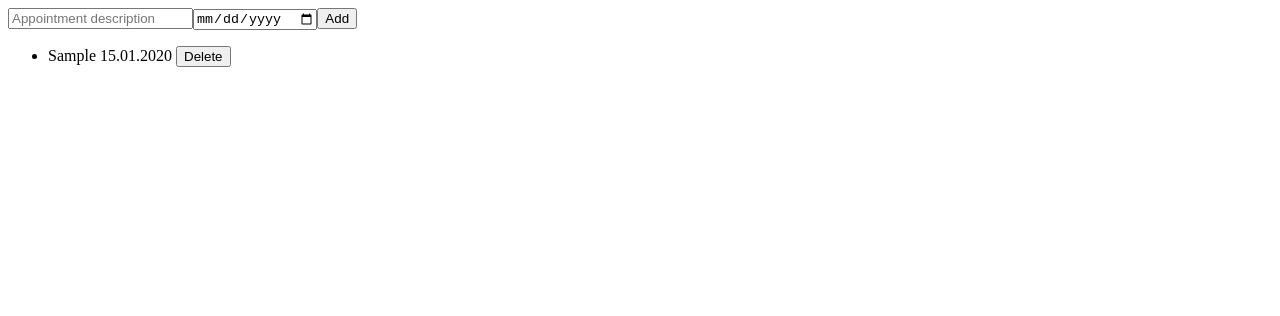
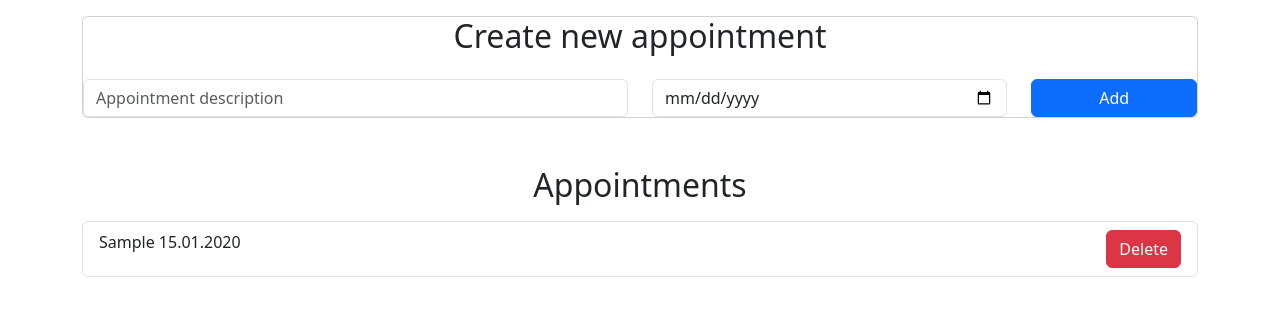
Before and after one commit to AndrDemchuk/angular26-1, an Angular app in the folder appointment-app/: page / in a window 1280 px wide. Both pictures are taken after typing "Sample", "2020-01-15" into the empty fields and a click on the button "Add". Shown: the top 316 px of the page. Built offline with nearby package versions, Linux system fonts and the light colour scheme.

Commit message:
lecture 27 / bootstrap

```diff
--- a/appointment-app/package.json
+++ b/appointment-app/package.json
@@ -18,6 +18,7 @@
     "@angular/platform-browser": "^16.1.0",
     "@angular/platform-browser-dynamic": "^16.1.0",
     "@angular/router": "^16.1.0",
+    "bootstrap": "5.3",
     "rxjs": "~7.8.0",
     "tslib": "^2.3.0",
     "zone.js": "~0.13.0"
--- a/appointment-app/src/app/appointment-list/appointment-list.component.html
+++ b/appointment-app/src/app/appointment-list/appointment-list.component.html
@@ -1,12 +1,30 @@
-<div>
-    <input [(ngModel)]="newAppointmentTitle" placeholder="Appointment description">
-    <input [(ngModel)]="newAppointmentDate" type="date" placeholder="Appointment date">
-    <button (click)="addAppointment()">Add</button>
+<div class="container">
+    <div class="card mt-3">
+        <div class="row">
+            <div class="col">
+                <h2 class="text-center">Create new appointment</h2>
+            </div>
+        </div>
+        <div class="row mt-3">
+            <div class="col-md-6">
+                <input class="form-control" [(ngModel)]="newAppointmentTitle" placeholder="Appointment description">
+            </div>
+            <div class="col-md-4">
+                <input class="form-control" [(ngModel)]="newAppointmentDate" type="date" placeholder="Appointment date">
+            </div>
+            <div class="col-md-2">
+                <button class="btn btn-primary w-100" (click)="addAppointment()">Add</button>
+            </div>
+        </div>
+    </div>
+
+    <h2 class="text-center mt-5">Appointments</h2>
+
+    <ul class="list-group mt-3">
+        <li class="list-group-item d-flex justify-content-between justify-content-center"
+            *ngFor="let appointment of appointments; index as i">
+            {{appointment.title}} {{appointment.date | date: 'dd.MM.yyyy'}}
+            <button class="btn btn-danger" (click)="deleteAppointment(i)">Delete</button>
+        </li>
+    </ul>
 </div>
-
-<ul>
-    <li *ngFor="let appointment of appointments; index as i">
-        {{appointment.title}} {{appointment.date | date: 'dd.MM.yyyy'}}
-        <button (click)="deleteAppointment(i)">Delete</button>
-    </li>
-</ul>
--- a/appointment-app/src/styles.css
+++ b/appointment-app/src/styles.css
@@ -1 +1 @@
-/* You can add global styles to this file, and also import other style files */
+@import "~bootstrap/dist/css/bootstrap.min.css"
```
Also changed, not shown: 1 other file (tests, documents, lock files or other folders).
